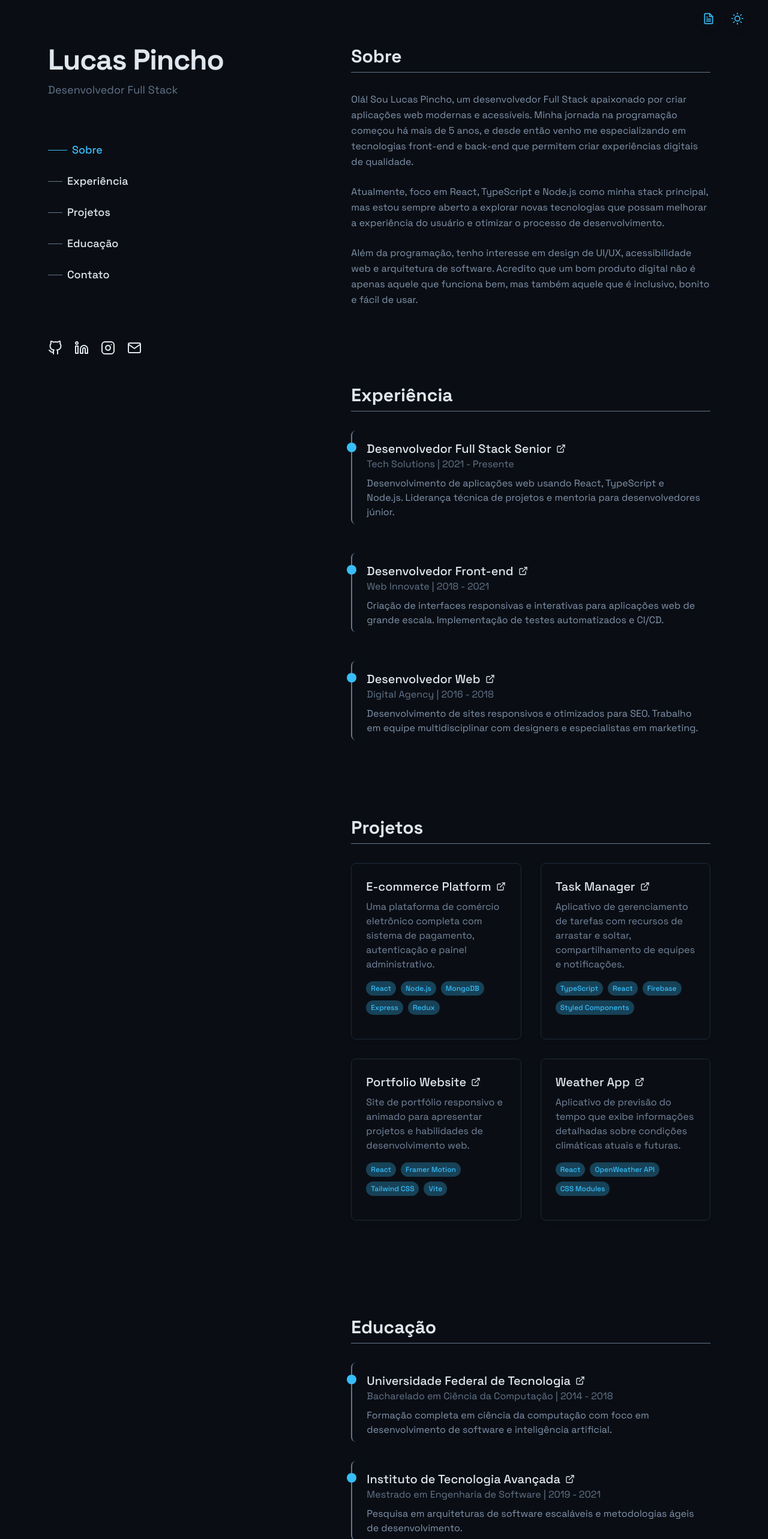
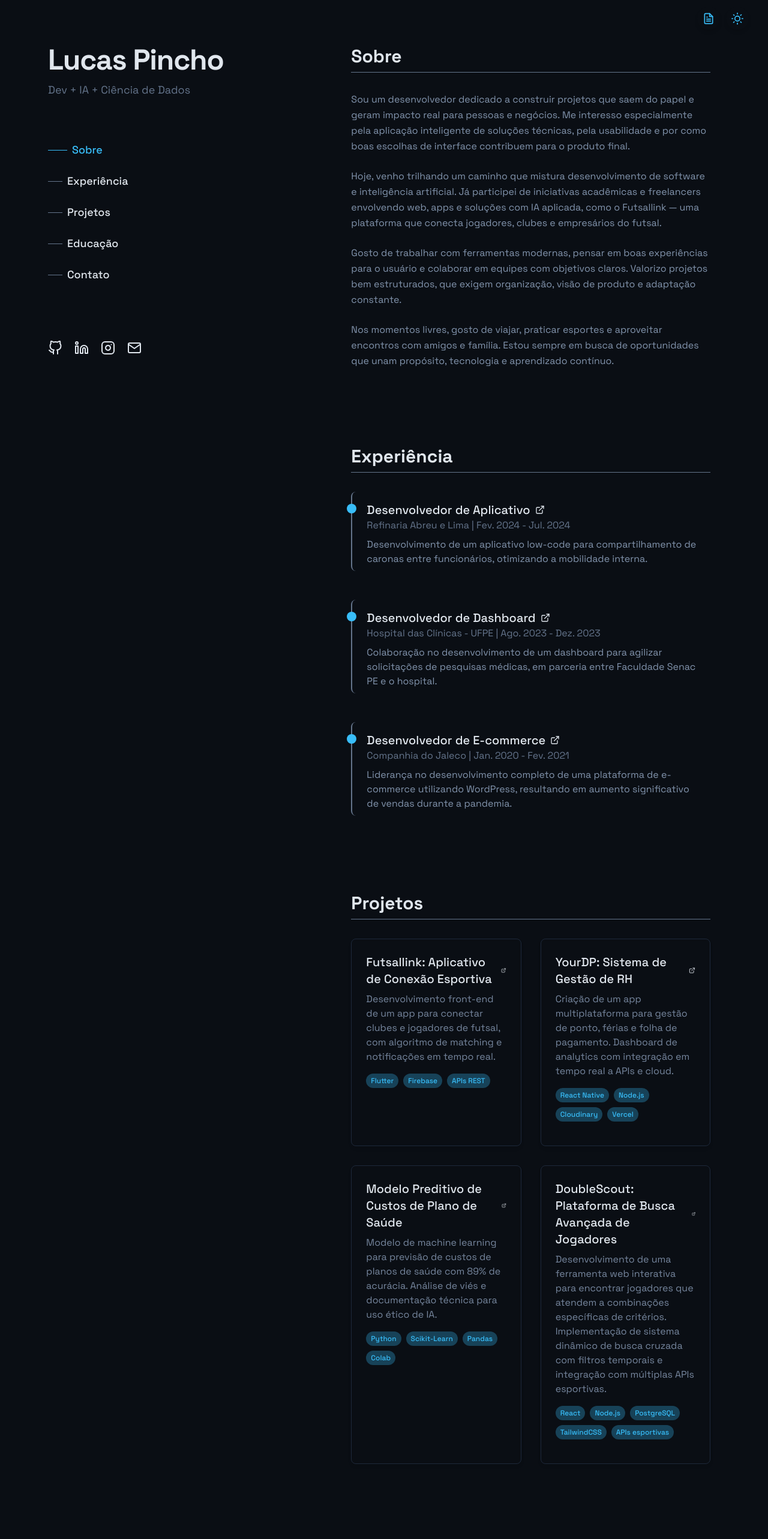
Before and after one commit to lucaspincho/myportfolio, a React (Vite) app: page / in a window 1280 px wide. Shown: the part 20-2586 px from the top of the page at 60% size. Built offline with nearby package versions, Linux system fonts and the light colour scheme.

Commit message:
feat: update portfolio with personal info and professional experience

```diff
--- a/src/components/About.tsx
+++ b/src/components/About.tsx
@@ -21,20 +21,19 @@ export default function About() {
         transition={{ duration: 0.5, delay: 0.2 }}
       >
         <p className="text-base md:text-base lg:leading-relaxed">
-          Olá! Sou Lucas Pincho, um desenvolvedor Full Stack apaixonado por criar aplicações web modernas e acessíveis.
-          Minha jornada na programação começou há mais de 5 anos, e desde então venho me especializando em tecnologias
-          front-end e back-end que permitem criar experiências digitais de qualidade.
+        Sou um desenvolvedor dedicado a construir projetos que saem do papel e geram impacto real para pessoas e negócios. Me interesso especialmente pela aplicação inteligente de soluções técnicas, pela usabilidade e por como boas escolhas de interface contribuem para o produto final.
         </p>
 
         <p className="text-base md:text-base lg:leading-relaxed">
-          Atualmente, foco em React, TypeScript e Node.js como minha stack principal, mas estou sempre aberto a explorar
-          novas tecnologias que possam melhorar a experiência do usuário e otimizar o processo de desenvolvimento.
+          Hoje, venho trilhando um caminho que mistura desenvolvimento de software e inteligência artificial. Já participei de iniciativas acadêmicas e freelancers envolvendo web, apps e soluções com IA aplicada, como o Futsallink — uma plataforma que conecta jogadores, clubes e empresários do futsal.
         </p>
 
         <p className="text-base md:text-base lg:leading-relaxed">
-          Além da programação, tenho interesse em design de UI/UX, acessibilidade web e arquitetura de software.
-          Acredito que um bom produto digital não é apenas aquele que funciona bem, mas também aquele que é inclusivo,
-          bonito e fácil de usar.
+          Gosto de trabalhar com ferramentas modernas, pensar em boas experiências para o usuário e colaborar em equipes com objetivos claros. Valorizo projetos bem estruturados, que exigem organização, visão de produto e adaptação constante.
+        </p>
+
+        <p className="text-base md:text-base lg:leading-relaxed">
+          Nos momentos livres, gosto de viajar, praticar esportes e aproveitar encontros com amigos e família. Estou sempre em busca de oportunidades que unam propósito, tecnologia e aprendizado contínuo.
         </p>
       </motion.div>
     </section>
--- a/src/components/Contact.tsx
+++ b/src/components/Contact.tsx
@@ -24,7 +24,7 @@ export default function Contact() {
         <p className="text-lg">
           Estou sempre aberto para discutir novos projetos, oportunidades de trabalho ou parcerias.
           Seja para uma conversa rápida ou para discutir um projeto em detalhes, preencha o formulário
-          abaixo ou entre em contato diretamente através do meu email.
+          abaixo ou entre em contato diretamente através do meu email: <a href="mailto:lucas@pincho.com.br" className="text-link-hover dark:text-dark-link-hover hover:underline">lucas@pincho.com.br</a>.
         </p>
 
         <form className="mt-8 space-y-5 max-w-xl">
--- a/src/components/Education.tsx
+++ b/src/components/Education.tsx
@@ -39,18 +39,18 @@ function EducationItem({ institution, degree, period, description, detailUrl = "
 export default function Education() {
   const educationItems = [
     {
-      institution: "Universidade Federal de Tecnologia",
-      degree: "Bacharelado em Ciência da Computação",
-      period: "2014 - 2018",
-      description: "Formação completa em ciência da computação com foco em desenvolvimento de software e inteligência artificial.",
-      detailUrl: "#"
+      institution: "FIAP",
+      degree: "Pós-Graduação em Inteligência Artificial",
+      period: "Out. 2024 - Atual",
+      description: "Implementação prática de IA/ML em projetos de software, integrando ferramentas como OpenAI API, TensorFlow e PyTorch. Desenvolvimento de chatbots com LLMs, sistemas de recomendação e pipelines de dados escaláveis. Integração de IA generativa em aplicações reais.",
+      detailUrl: "https://postech.fiap.com.br/curso/ia-para-devs"
     },
     {
-      institution: "Instituto de Tecnologia Avançada",
-      degree: "Mestrado em Engenharia de Software",
-      period: "2019 - 2021",
-      description: "Pesquisa em arquiteturas de software escaláveis e metodologias ágeis de desenvolvimento.",
-      detailUrl: "#"
+      institution: "Faculdade Senac",
+      degree: "Curso Superior de Tecnologia em Análise e Desenvolvimento de Sistemas",
+      period: "Fev. 2022 - Ago. 2024",
+      description: "Formação prática e imersiva, com foco em resolver problemas reais através da tecnologia. Durante o curso, participei de projetos que simulavam demandas do mercado, como desenvolvimento de sistemas completos, integração de APIs e colaboração em equipes multidisciplinares. Projeto Integrador: Desenvolvimento de um sistema completo em React Native e Node.JS para gestão de atividades relacionadas a recursos humanos.",
+      detailUrl: "https://faculdadesenacpe.edu.br/graduacao/analise-e-desenvolvimento-de-sistemas"
     }
   ];
 
--- a/src/components/Experience.tsx
+++ b/src/components/Experience.tsx
@@ -42,28 +42,28 @@ function ExperienceItem({ company, position, period, description, url, detailUrl
 export default function Experience() {
   const experiences = [
     {
-      company: "Tech Solutions",
-      position: "Desenvolvedor Full Stack Senior",
-      period: "2021 - Presente",
-      description: "Desenvolvimento de aplicações web usando React, TypeScript e Node.js. Liderança técnica de projetos e mentoria para desenvolvedores júnior.",
-      url: "https://example.com",
-      detailUrl: "#"
+      company: "Refinaria Abreu e Lima",
+      position: "Desenvolvedor de Aplicativo",
+      period: "Fev. 2024 - Jul. 2024",
+      description: "Desenvolvimento de um aplicativo low-code para compartilhamento de caronas entre funcionários, otimizando a mobilidade interna.",
+      url: "https://www.petrobras.com.br/quem-somos/refinaria-abreu-lima",
+      detailUrl: "https://www.petrobras.com.br/quem-somos/refinaria-abreu-lima"
     },
     {
-      company: "Web Innovate",
-      position: "Desenvolvedor Front-end",
-      period: "2018 - 2021",
-      description: "Criação de interfaces responsivas e interativas para aplicações web de grande escala. Implementação de testes automatizados e CI/CD.",
-      url: "https://example.com",
-      detailUrl: "#"
+      company: "Hospital das Clínicas - UFPE",
+      position: "Desenvolvedor de Dashboard",
+      period: "Ago. 2023 - Dez. 2023",
+      description: "Colaboração no desenvolvimento de um dashboard para agilizar solicitações de pesquisas médicas, em parceria entre Faculdade Senac PE e o hospital.",
+      url: "https://www.gov.br/ebserh/pt-br/hospitais-universitarios/regiao-nordeste/hc-ufpe",
+      detailUrl: "https://www.gov.br/ebserh/pt-br/hospitais-universitarios/regiao-nordeste/hc-ufpe"
     },
     {
-      company: "Digital Agency",
-      position: "Desenvolvedor Web",
-      period: "2016 - 2018",
-      description: "Desenvolvimento de sites responsivos e otimizados para SEO. Trabalho em equipe multidisciplinar com designers e especialistas em marketing.",
-      url: "https://example.com",
-      detailUrl: "#"
+      company: "Companhia do Jaleco",
+      position: "Desenvolvedor de E-commerce",
+      period: "Jan. 2020 - Fev. 2021",
+      description: "Liderança no desenvolvimento completo de uma plataforma de e-commerce utilizando WordPress, resultando em aumento significativo de vendas durante a pandemia.",
+      url: "https://linktr.ee/ciadojaleco",
+      detailUrl: "https://linktr.ee/ciadojaleco"
     },
   ];
 
--- a/src/components/Projects.tsx
+++ b/src/components/Projects.tsx
@@ -50,33 +50,33 @@ function ProjectCard({ title, description, tags, githubUrl, liveUrl, index, proj
 export default function Projects() {
   const projects = [
     {
-      title: "E-commerce Platform",
-      description: "Uma plataforma de comércio eletrônico completa com sistema de pagamento, autenticação e painel administrativo.",
-      tags: ["React", "Node.js", "MongoDB", "Express", "Redux"],
+      title: "Futsallink: Aplicativo de Conexão Esportiva",
+      description: "Desenvolvimento front-end de um app para conectar clubes e jogadores de futsal, com algoritmo de matching e notificações em tempo real.",
+      tags: ["Flutter", "Firebase", "APIs REST"],
       githubUrl: "https://github.com",
       liveUrl: "https://example.com",
       projectUrl: "#"
     },
     {
-      title: "Task Manager",
-      description: "Aplicativo de gerenciamento de tarefas com recursos de arrastar e soltar, compartilhamento de equipes e notificações.",
-      tags: ["TypeScript", "React", "Firebase", "Styled Components"],
+      title: "YourDP: Sistema de Gestão de RH",
+      description: "Criação de um app multiplataforma para gestão de ponto, férias e folha de pagamento. Dashboard de analytics com integração em tempo real a APIs e cloud.",
+      tags: ["React Native", "Node.js", "Cloudinary", "Vercel"],
       githubUrl: "https://github.com",
       liveUrl: "https://example.com",
       projectUrl: "#"
     },
     {
-      title: "Portfolio Website",
-      description: "Site de portfólio responsivo e animado para apresentar projetos e habilidades de desenvolvimento web.",
-      tags: ["React", "Framer Motion", "Tailwind CSS", "Vite"],
+      title: "Modelo Preditivo de Custos de Plano de Saúde",
+      description: "Modelo de machine learning para previsão de custos de planos de saúde com 89% de acurácia. Análise de viés e documentação técnica para uso ético de IA.",
+      tags: ["Python", "Scikit-Learn", "Pandas", "Colab"],
       githubUrl: "https://github.com",
       liveUrl: "https://example.com",
       projectUrl: "#"
     },
     {
-      title: "Weather App",
-      description: "Aplicativo de previsão do tempo que exibe informações detalhadas sobre condições climáticas atuais e futuras.",
-      tags: ["React", "OpenWeather API", "CSS Modules"],
+      title: "DoubleScout: Plataforma de Busca Avançada de Jogadores",
+      description: "Desenvolvimento de uma ferramenta web interativa para encontrar jogadores que atendem a combinações específicas de critérios. Implementação de sistema dinâmico de busca cruzada com filtros temporais e integração com múltiplas APIs esportivas.",
+      tags: ["React", "Node.js", "PostgreSQL", "TailwindCSS", "APIs esportivas"],
       githubUrl: "https://github.com",
       liveUrl: "https://example.com",
       projectUrl: "#"
--- a/src/components/Sidebar.tsx
+++ b/src/components/Sidebar.tsx
@@ -48,7 +48,7 @@ export default function Sidebar({ isMobile, mobileMenuOpen, toggleMobileMenu }:
           animate={{ opacity: 1 }}
           transition={{ delay: 0.3 }}
         >
-          Desenvolvedor Full Stack
+          Dev + IA + Ciência de Dados
         </motion.p>
       </div>
 
@@ -96,16 +96,16 @@ export default function Sidebar({ isMobile, mobileMenuOpen, toggleMobileMenu }:
         transition={{ delay: 0.8 }}
       >
         <div className="flex gap-5">
-          <a href="https://github.com" target="_blank" rel="noreferrer" aria-label="GitHub" className="text-[#0a0e14] dark:text-dark-link hover:text-link-hover dark:hover:text-dark-link-hover">
+          <a href="https://github.com/lucaspincho" target="_blank" rel="noreferrer" aria-label="GitHub" className="text-[#0a0e14] dark:text-dark-link hover:text-link-hover dark:hover:text-dark-link-hover">
             <FiGithub className="w-6 h-6" />
           </a>
-          <a href="https://linkedin.com" target="_blank" rel="noreferrer" aria-label="LinkedIn" className="text-[#0a0e14] dark:text-dark-link hover:text-link-hover dark:hover:text-dark-link-hover">
+          <a href="https://www.linkedin.com/in/lucaspincho/" target="_blank" rel="noreferrer" aria-label="LinkedIn" className="text-[#0a0e14] dark:text-dark-link hover:text-link-hover dark:hover:text-dark-link-hover">
             <FiLinkedin className="w-6 h-6" />
           </a>
-          <a href="https://instagram.com" target="_blank" rel="noreferrer" aria-label="Instagram" className="text-[#0a0e14] dark:text-dark-link hover:text-link-hover dark:hover:text-dark-link-hover">
+          <a href="https://www.instagram.com/lucas_pincho/" target="_blank" rel="noreferrer" aria-label="Instagram" className="text-[#0a0e14] dark:text-dark-link hover:text-link-hover dark:hover:text-dark-link-hover">
             <FiInstagram className="w-6 h-6" />
           </a>
-          <a href="mailto:exemplo@email.com" target="_blank" rel="noreferrer" aria-label="Email" className="text-[#0a0e14] dark:text-dark-link hover:text-link-hover dark:hover:text-dark-link-hover">
+          <a href="mailto:lucas@pincho.com.br" target="_blank" rel="noreferrer" aria-label="Email" className="text-[#0a0e14] dark:text-dark-link hover:text-link-hover dark:hover:text-dark-link-hover">
             <FiMail className="w-6 h-6" />
           </a>
         </div>
```
